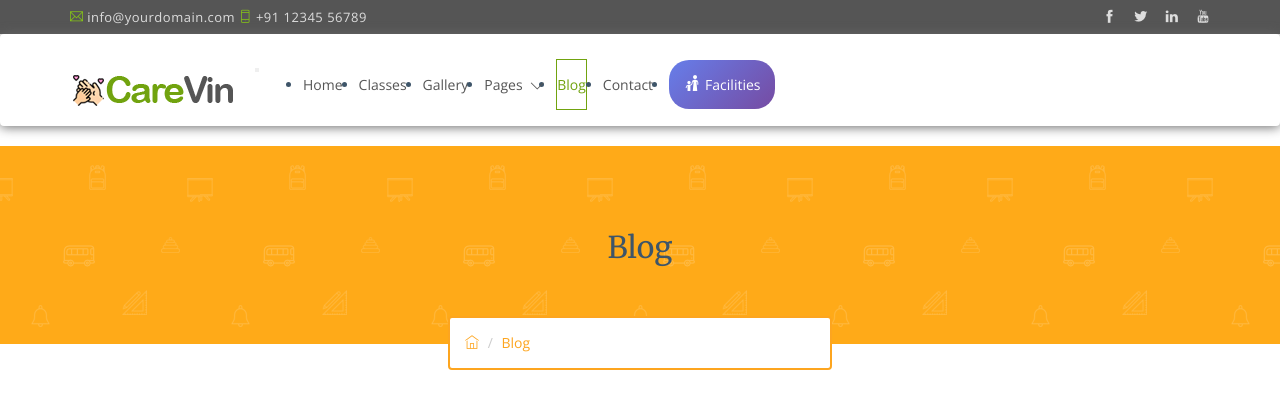
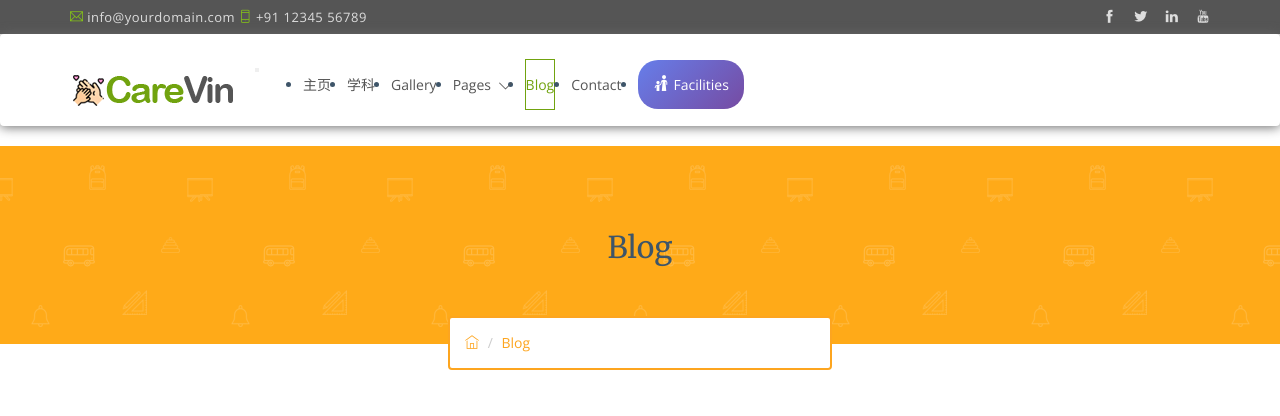
Before and after one commit to Leo12315/testonline, a Django app: page /home/ in a window 1280 px wide. Shown: the top 416 px of the page. Run offline with Django 3.2, Linux system fonts and the light colour scheme; some libraries are stand-ins or nearby versions.

Commit message:
修改文件2

```diff
--- a/subject/views.py
+++ b/subject/views.py
@@ -3,4 +3,4 @@ from django.shortcuts import render
 
 # Create your views here.
 def show_subject(request):
-    return render('request', 'subject/subject.html')
+    return render(request, 'subject/subject.html')
--- a/templates/main/main.html
+++ b/templates/main/main.html
@@ -74,10 +74,10 @@
             <div class="collapse float-right" id="navbarsExample04">
                 <ul class="navbar-nav mr-auto">
                     <li class="nav-item">
-                        <a class="nav-link" href="../index.html">Home</a>
+                        <a class="nav-link" href="../index.html">主页</a>
                     </li>
                     <li class="nav-item">
-                        <a class="nav-link" href="../subject.html">Classes</a>
+                        <a class="nav-link" href="../subject.html">学科</a>
                     </li>
                     <li class="nav-item">
                         <a class="nav-link" href="../gallery.html">Gallery</a>
--- a/templates/subject/subject.html
+++ b/templates/subject/subject.html
@@ -74,10 +74,10 @@
             <div class="collapse float-right" id="navbarsExample04">
                 <ul class="navbar-nav mr-auto">
                     <li class="nav-item">
-                        <a class="nav-link" href="index.html">Home</a>
+                        <a class="nav-link" href="index.html">主页</a>
                     </li>
                     <li class="nav-item active">
-                        <a class="nav-link" href="classes.html">Classes</a>
+                        <a class="nav-link" href="subject.html">学科</a>
                     </li>
                     <li class="nav-item">
                         <a class="nav-link" href="gallery.html">Gallery</a>
```
